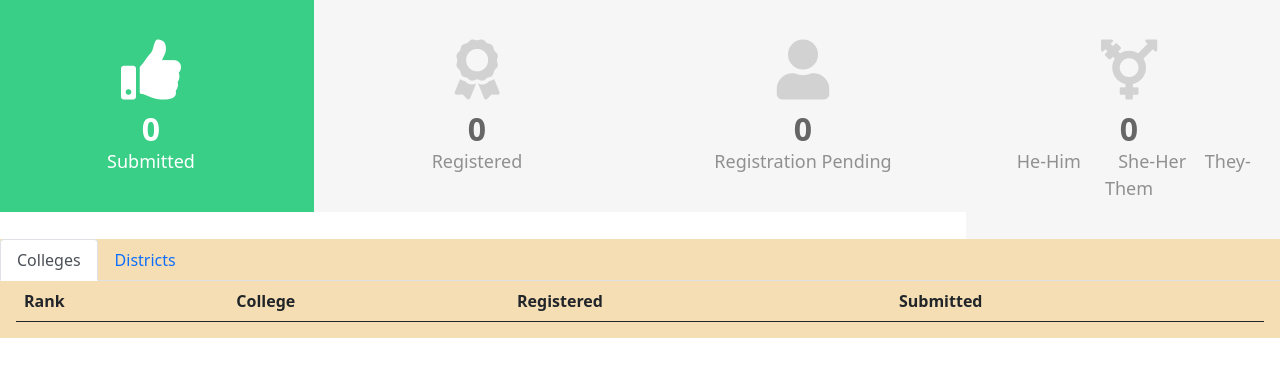
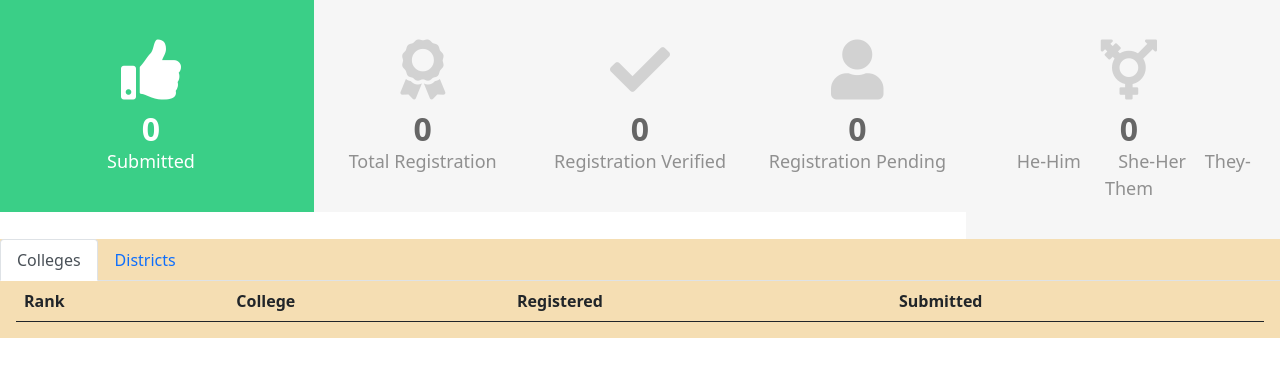
Before and after one commit to tinkerhub/code-a-pookkalam, a plain HTML site: page index.html in a window 1280 px wide. Drawn offline with nearby package versions, Linux system fonts and the light colour scheme; no server answers.

Commit message:
added total

```diff
--- a/index.html
+++ b/index.html
@@ -19,12 +19,17 @@
                     <p>Submitted</p>
                 </div>
             </div>
-            <div class="four col-md-3 col-sm-6 fill">
-                <div class="counter-box"> <i class="fa fa-award"></i> <span id="registered" class="counter">0</span>
-                    <p>Registered</p>
+            <div class="four col-md-2 col-sm-6 fill">
+                <div class="counter-box"> <i class="fa fa-award"></i> <span id="total" class="counter">0</span>
+                    <p>Total Registration</p>
                 </div>
             </div>
-            <div class="four col-md-3 col-sm-6 fill">
+            <div class="four col-md-2 col-sm-6 fill">
+                <div class="counter-box"> <i class="fa fa-check"></i> <span id="registered" class="counter">0</span>
+                    <p>Registration Verified</p>
+                </div>
+            </div>
+            <div class="four col-md-2 col-sm-6 fill">
                 <div class="counter-box"> <i class="fa fa-user"></i> <span id="pending" class="counter">0</span>
                     <p>Registration Pending</p>
                 </div>
--- a/index.js
+++ b/index.js
@@ -78,6 +78,7 @@ async function getTotalData()
 
     const data = await fetch(url).then(res => res.json());
 
+    total.innerHTML = data.total;
     submitted.innerHTML = data.submissions;
     registered.innerText = data.done;
     pending.innerText = data.pending;
```
